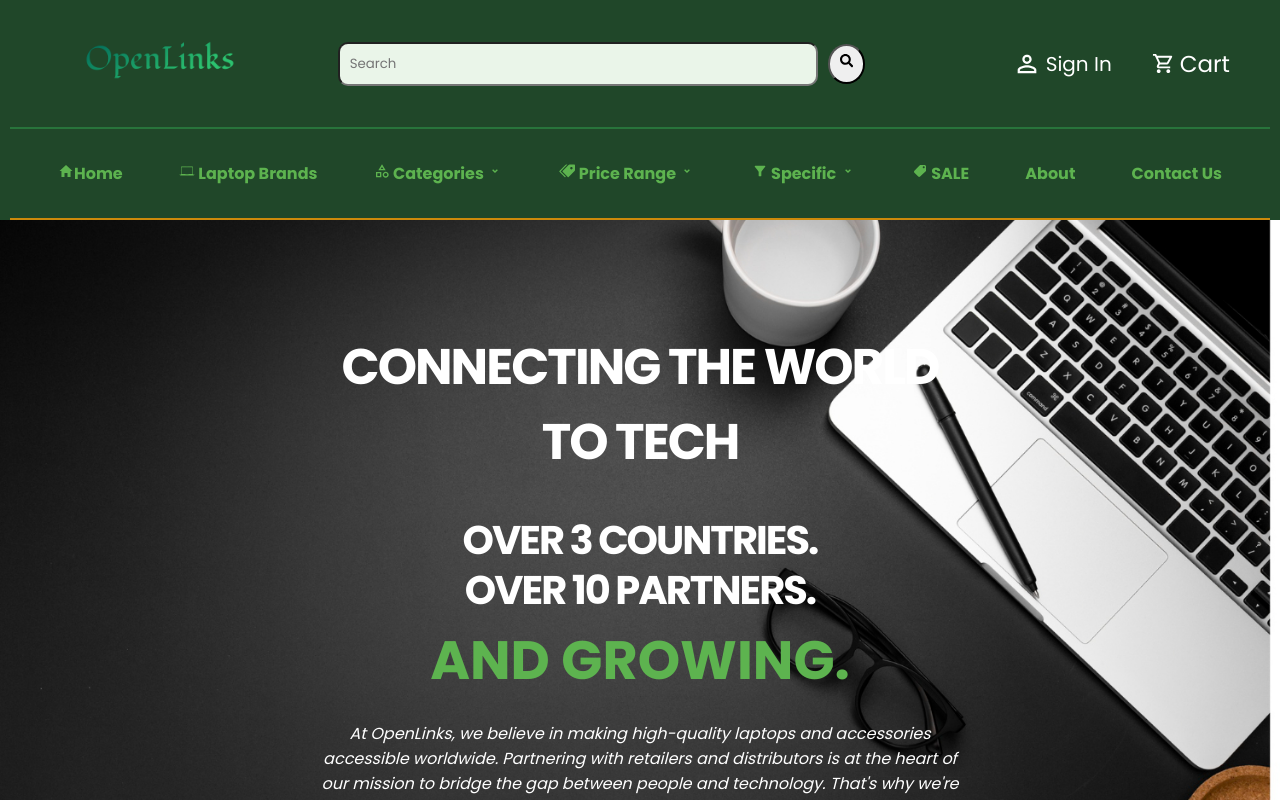
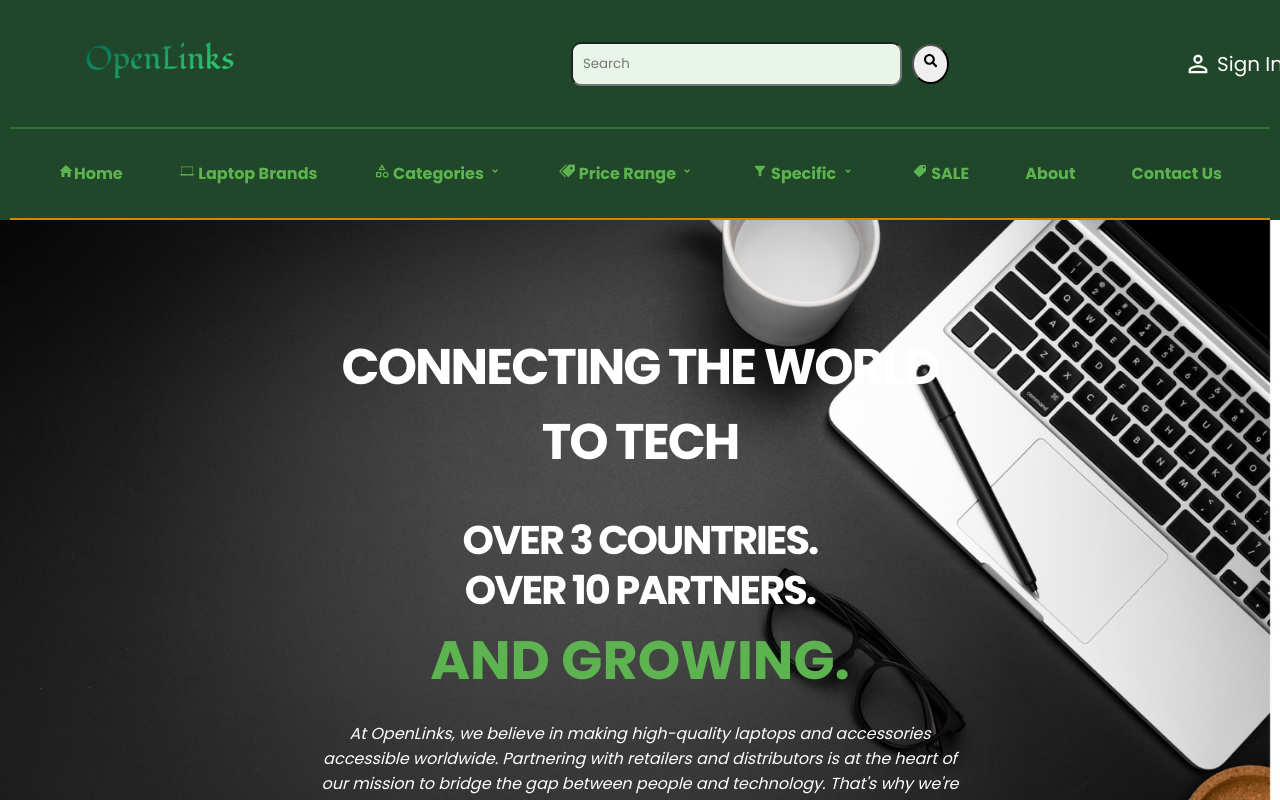
Before and after one commit to Gahbriehel/openlinks, a React (Create React App) app in the folder openlinks/: page /wholesale in a window 1280 px wide. Shown: the top 800 px of the page. Built offline with nearby package versions, Linux system fonts and the light colour scheme.

Commit message:
style: updated navigation styles and improved layout for logo and search box

```diff
--- a/openlinks/src/components/nav.css
+++ b/openlinks/src/components/nav.css
@@ -55,21 +55,25 @@
     margin: -40px 0;
 }
 
+.logo {
+    width: 30%;
+}
+
 .logo img {
     width: 200px;
     height: 200px;
     margin-left: 50px;
-    margin-right: -50px;
-    /* margin-top: -50px; */
 }
 
 .search_box {
     display: flex;
     align-items: center;
+    width: 30%;
+    margin-right: 2rem;
 }
 
 .search_box input {
-    width: 30rem;
+    width: 25rem;
     padding: 10px 10px;
     border-radius: 10px;
     margin-right: 10px;
@@ -95,15 +99,14 @@
     background-color: var(--nav-bg-color);
     cursor: pointer;
     transition: 0.5s;
-    /* color: var(--primary-accent); */
     color: var(--light-text);
-    font-size: 23px;
+    font-size: 21px;
     display: flex;
     align-items: center;
 }
 
 .cart_btn button .cart_icon {
-    font-size: 23px;
+    font-size: 21px;
     margin-right: 5px;
 }
 
@@ -112,9 +115,15 @@
     color: var(--primary-accent);
 }
 
+.cart_btn button span {
+    color: var(--tertiary-accent);
+}
+
 .nav_top_right {
     display: flex;
     align-items: center;
+    margin-right: -17rem;
+    width: 30%;
 }
 
 .nav_top_right .cart_btn .cart_link {
@@ -123,7 +132,6 @@
 
 .account button {
     padding: 10px 20px;
-    /* margin-right: 20px; */
     font-size: 20px;
     border: none;
     background-color: var(--nav-bg-color);
--- a/openlinks/src/components/nav.js
+++ b/openlinks/src/components/nav.js
@@ -4,12 +4,7 @@ import './nav.css'
 import { FaSearch } from 'react-icons/fa';
 import { MdPersonOutline, MdOutlineShoppingCart } from "react-icons/md";
 import NavBottom from './navBottom';
-
-
 import { useSelector } from 'react-redux';
-// import { FaRankingStar } from "react-icons/fa6";
-
-
 
 
 const Nav = () => {
@@ -31,7 +26,7 @@ const Nav = () => {
                             <button><MdPersonOutline className='account_icon' /> Sign In</button>
                         </div>
                         <div className='cart_btn'>
-                            <Link to='/cart' className='cart_link'><button><MdOutlineShoppingCart className='cart_icon' /> Cart{cartData.number > 0 && <span>({cartData.number})</span>}</button></Link>
+                            <Link to='/cart' className='cart_link'><button><MdOutlineShoppingCart className='cart_icon' /> Cart {cartData.number > 0 && <span><sup>({cartData.number})</sup></span>}</button></Link>
                         </div>
                     </div>
                 </div>
```
